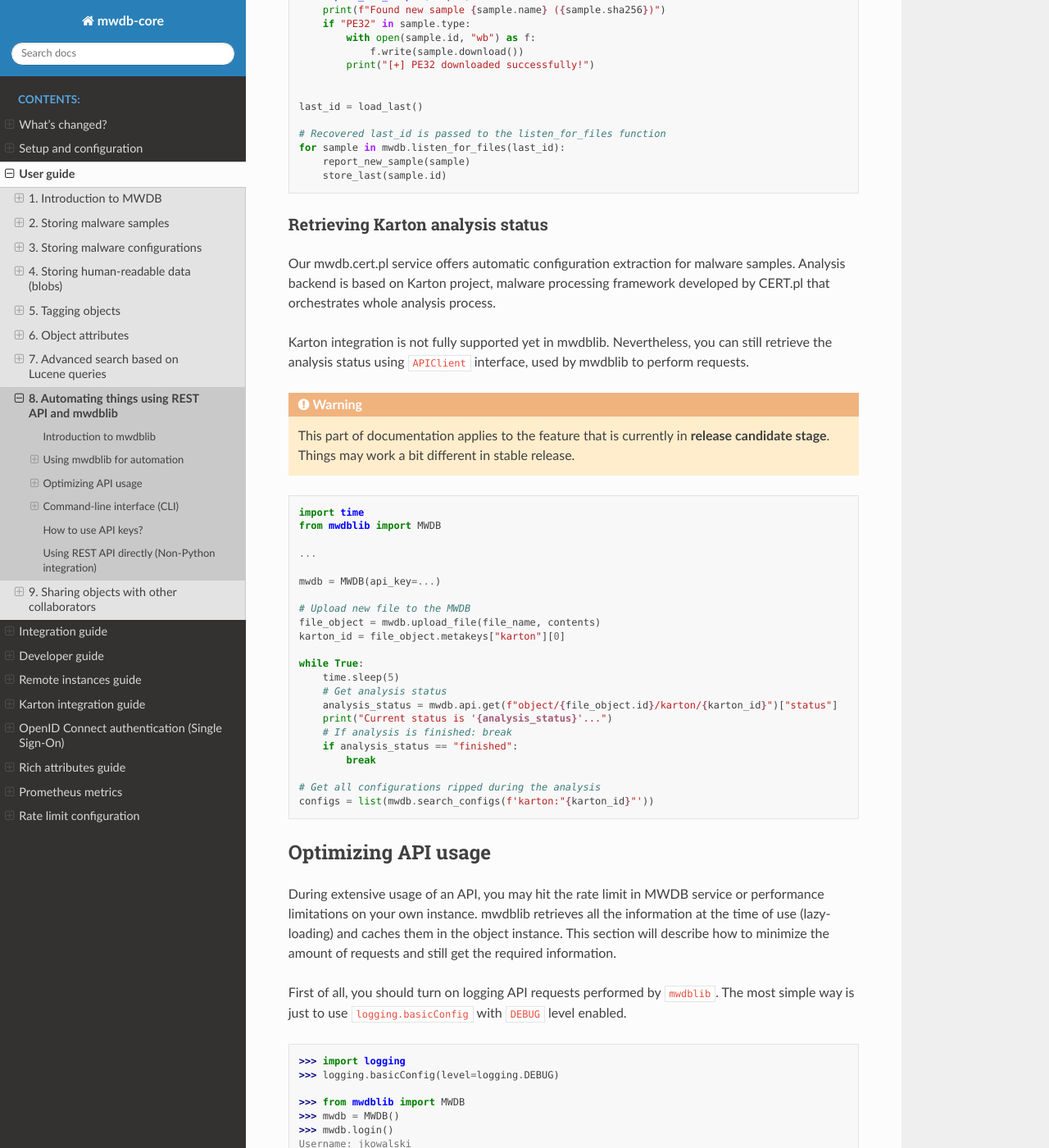
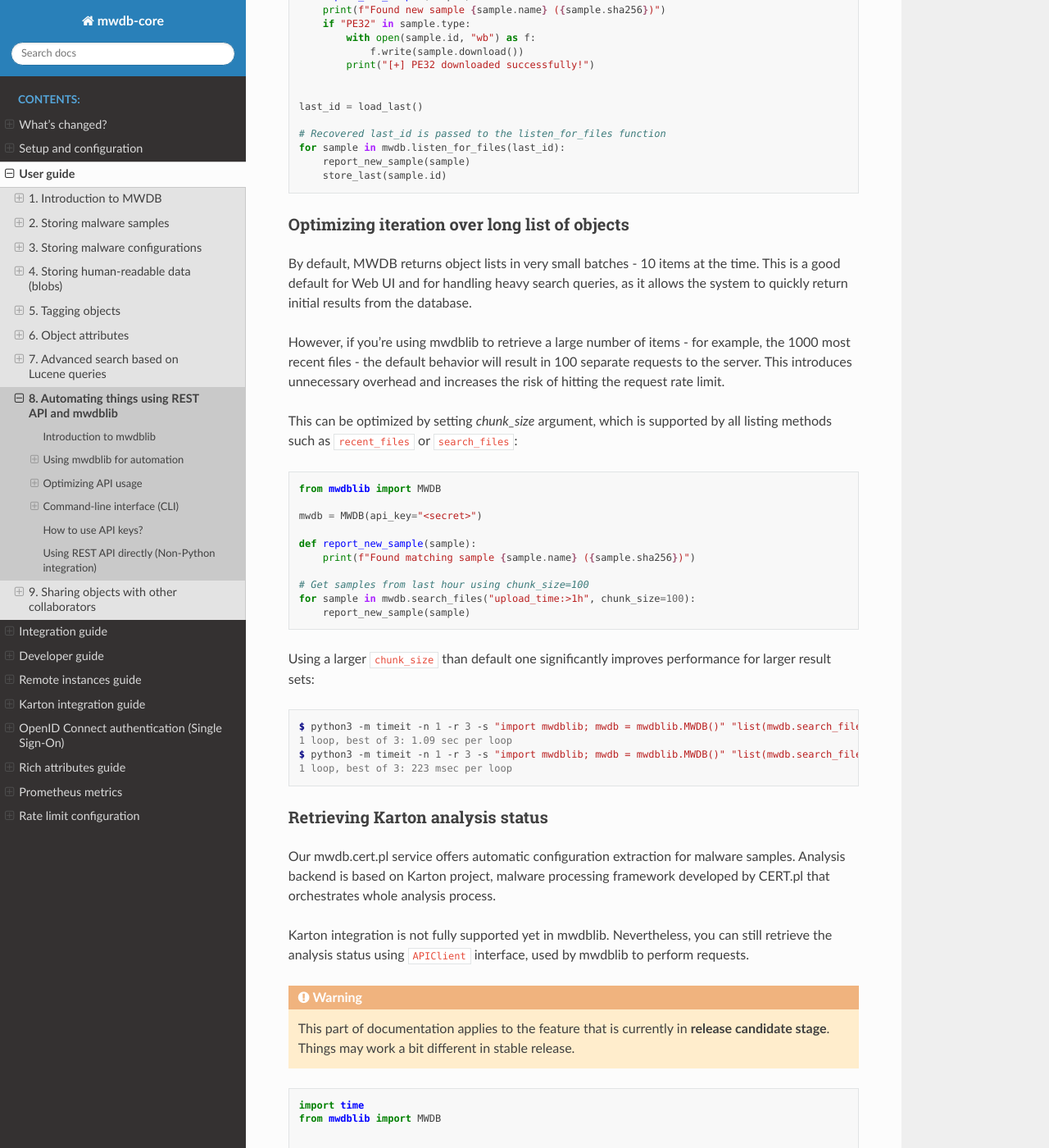
Before and after one commit to CERT-Polska/mwdb-core, a Sphinx documentation site: the page built from docs/user-guide/8-REST-and-mwdblib.rst, in a window 1280 px wide and 1400 px high, scrolled down 4490 px. Shown: the whole window at 82% size. Built offline with Sphinx 7.4.7 and the Read the Docs theme 3.1.0, drawn with Linux system fonts in a browser that asks for light colours.

Commit message:
docs: Add section about chunk_size in "Automating things..." chapter (#1073)

```diff
--- a/docs/user-guide/8-REST-and-mwdblib.rst
+++ b/docs/user-guide/8-REST-and-mwdblib.rst
@@ -221,6 +221,42 @@
     for sample in mwdb.listen_for_files(last_id):
         report_new_sample(sample)
         store_last(sample.id)
+
+Optimizing iteration over long list of objects
+~~~~~~~~~~~~~~~~~~~~~~~~~~~~~~~~~~~~~~~~~~~~~~
+
+By default, MWDB returns object lists in very small batches - 10 items at the time. This is a good default
+for Web UI and for handling heavy search queries, as it allows the system to quickly return initial results
+from the database.
+
+However, if you're using mwdblib to retrieve a large number of items - for example, the 1000 most recent files -
+the default behavior will result in 100 separate requests to the server. This introduces unnecessary overhead and
+increases the risk of hitting the request rate limit.
+
+This can be optimized by setting `chunk_size` argument, which is supported by all listing methods such as ``recent_files`` or ``search_files``:
+
+.. code-block:: python
+
+    from mwdblib import MWDB
+
+    mwdb = MWDB(api_key="<secret>")
+
+    def report_new_sample(sample):
+        print(f"Found matching sample {sample.name} ({sample.sha256})")
+
+    # Get samples from last hour using chunk_size=100
+    for sample in mwdb.search_files("upload_time:>1h", chunk_size=100):
+        report_new_sample(sample)
+
+
+Using a larger ``chunk_size`` than default one significantly improves performance for larger result sets:
+
+.. code-block:: console
+
+   $ python3 -m timeit -n 1 -r 3 -s "import mwdblib; mwdb = mwdblib.MWDB()" "list(mwdb.search_files('upload_time:>1h'))"
+   1 loop, best of 3: 1.09 sec per loop
+   $ python3 -m timeit -n 1 -r 3 -s "import mwdblib; mwdb = mwdblib.MWDB()" "list(mwdb.search_files('upload_time:>1h', chunk_size=100))"
+   1 loop, best of 3: 223 msec per loop
 
 Retrieving Karton analysis status
 ~~~~~~~~~~~~~~~~~~~~~~~~~~~~~~~~~
```
